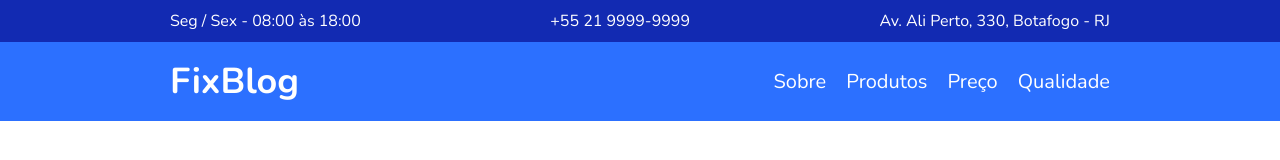
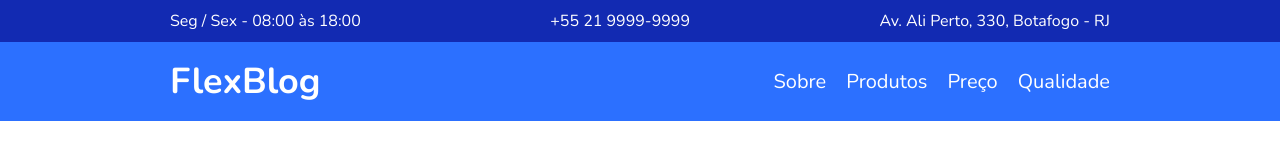
Before and after one commit to silva4dev/flexblog-project, a plain HTML site: page index.html in a window 1280 px wide. Shown: the top 160 px of the page. Drawn offline with nearby package versions, Linux system fonts and the light colour scheme.

Commit message:
Update index.html

```diff
--- a/index.html
+++ b/index.html
@@ -1,7 +1,7 @@
 <!DOCTYPE html>
 <html>
   <head>
-    <title>FixBlog</title>
+    <title>FlexBlog</title>
     <meta charset="utf-8" />
     <meta
       name="viewport"
@@ -25,7 +25,7 @@
     <header class="menu-bg">
       <div class="menu">
         <div class="menu-logo">
-          <a href="#">FixBlog</a>
+          <a href="#">FlexBlog</a>
         </div>
         <nav class="menu-nav">
           <ul>
```
